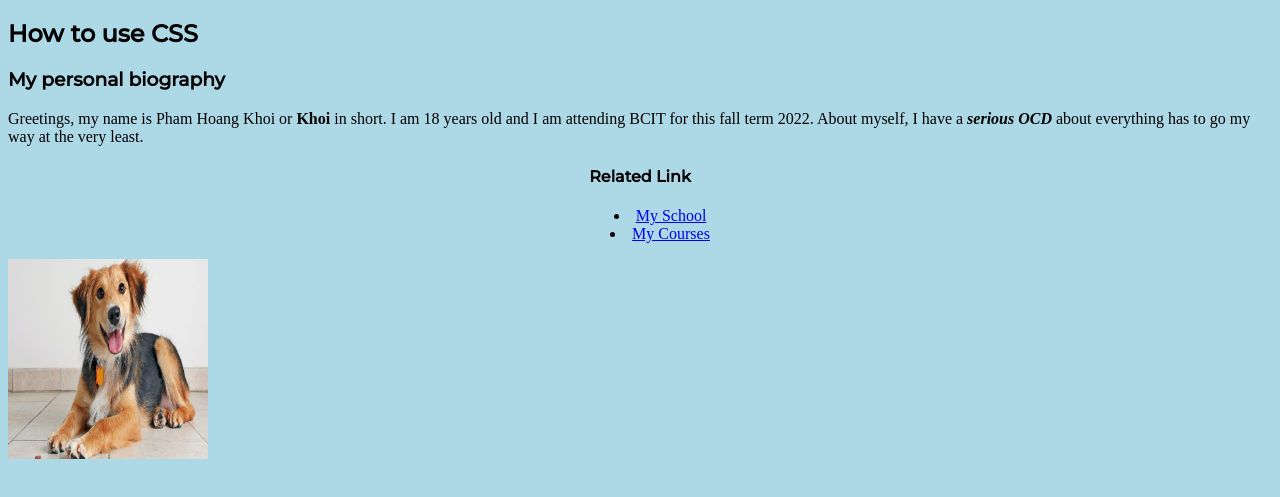
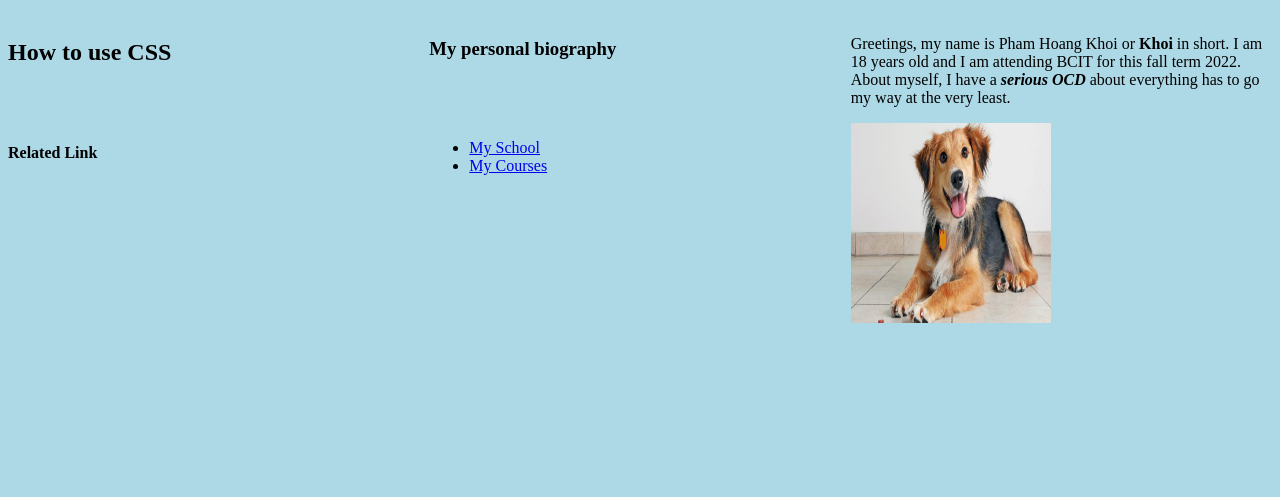
Before and after one commit to Khoi-Zel/1620-Personal-Website, a plain HTML site: page index.html in a window 1280 px wide. Shown: the part 63-560 px from the top of the page. Drawn offline with Linux system fonts and the light colour scheme.

Commit message:
add grid and flex, delete or remove old format

```diff
--- a/css/stylesheet.css
+++ b/css/stylesheet.css
@@ -1,22 +1,39 @@
 body{
     background-color:lightblue;
 }
-.new_font {
-    font-family: "Montserrat", sans-serif;
-  }
-.new_font1{
-    font-family: "Montserrat", sans-serif;
-    text-align: center;
-  }
+
+    /* text-align: center; */
 /* p{
     color:#671963;
 }
 ol{
     color:rgb(105, 13, 119);
 } */
+#Header1{
+    font-family: "Montserrat", sans-serif;
+    display: flex;
+    justify-content: center;
+    align-items: center;
+}
 
-.link{
+article{
+    display: grid;
+    grid-template-columns: 1fr 1fr 1fr;
+    grid-template-rows: 1fr 100px 1fr;
+}
+
+#Header2{
+    grid-column: 1/2;
+    grid-row: 1/2;
+}
+
+
+
+
+
+/* .link{
     background-color: lightblue;
+
     text-align: center;
     list-style-position: inside;
-}
+} */
--- a/index.html
+++ b/index.html
@@ -9,21 +9,21 @@
 <link href="https://fonts.googleapis.com/css2?family=Montserrat:wght@200;500&display=swap" rel="stylesheet">
   </head>
   <body>
-    <header>
-      <h1 class="new_font1">A CSS practice</h1>
-    </header>
-    <main>
+    <!-- <header> -->
+      <h1 id="Header1">A CSS practice</h1>
+    <!-- </header> -->
+    <!-- <main> -->
       <article>
-        <h2 class="new_font">How to use CSS</h2>
-        <section>
-          <h3 class="new_font">My personal biography</h3>
+        <h2 id="Header2">How to use CSS</h2>
+        <!-- <section> -->
+        <h3 id="Header3">My personal biography</h3>
         <p>
           Greetings, my name is Pham Hoang Khoi or <b>Khoi</b> in short. I am
           18 years old and I am attending BCIT for this fall term 2022. About
           myself, I have a <em><strong>serious OCD</strong></em> about
           everything has to go my way at the very least.
         </p>
-        </section>
+        <!-- </section> -->
 
         <!-- <p>These are some of the class I am taking in BCIT at the moment:</p>
         <ol>
@@ -36,13 +36,13 @@
           </li>
         </ol> -->
 
-        <h4 class="new_font1">Related Link</h4>
-        <div class="link">
+        <h4 id="Header4">Related Link</h4>
+        <!-- <nav class="link"> -->
         <ul>
-          <li ><a href="misc/school.html" target="_blank">My School</a></li>
-          <li ><a href="misc/courses.html" target="_blank">My Courses</a></li>
+          <li><a href="misc/school.html" target="_blank">My School</a></li>
+          <li><a href="misc/courses.html" target="_blank">My Courses</a></li>
         </ul>
-      </div>
+      <!-- </nav> -->
         <img src="images/adog.jpg" alt="someone dog" width="200" height="200" />
         <footer>
           <!-- <a href="https://www.bcit.ca/" target="_blank"
@@ -54,6 +54,6 @@
           /></a> -->
         </footer>
       </article>
-    </main>
+    <!-- </main> -->
   </body>
 </html>
```
Lines whose indentation alone changed are shown as unchanged.
